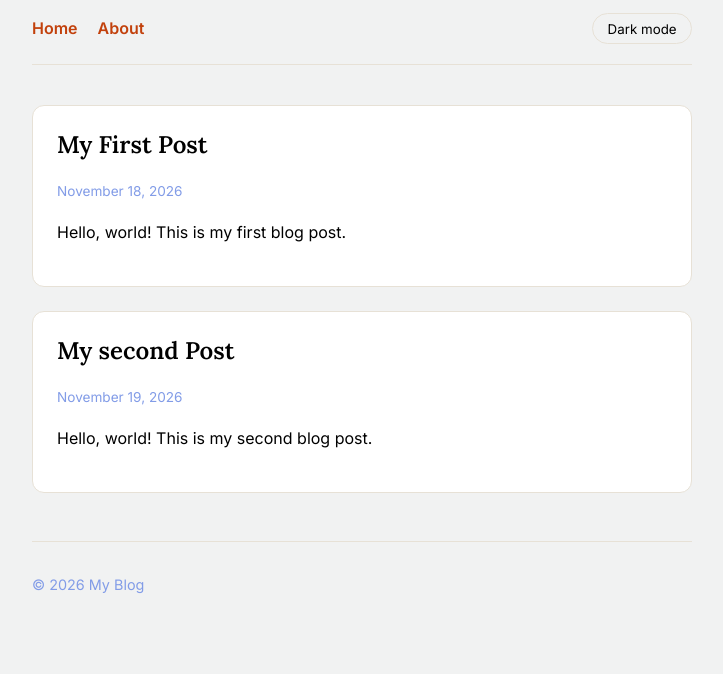
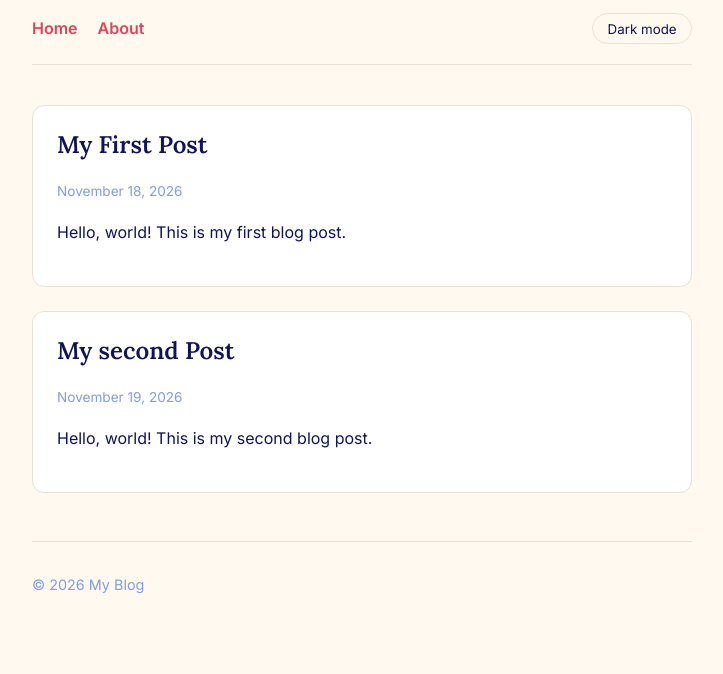
Before and after one commit to grod06/blog, a plain HTML site: page index.html in a window 1280 px wide. Shown: the part 126-800 px from the top of the page, without its empty margins (278-1001 px from the left). Drawn offline with Linux system fonts and the light colour scheme.

```diff
--- a/style.css
+++ b/style.css
@@ -1,17 +1,17 @@
 :root {
-  --bg: #f1f2f2;
-  --text: ##0F1359;
+  --bg: #fff9f0;
+  --text: #0F1359;
   --muted: #829CE7;
-  --accent: #c2410c;
+  --accent: #E14458;
   --card: #ffffff;
   --border: #e7e1d6;
 }
 
 body.dark {
   --bg: #16181d;
-  --text: #e8e6e3;
+  --text: #7CB8E1;
   --muted: #9a9a9a;
-  --accent: #fb923c;
+  --accent: #E14458;
   --card: #1f2229;
   --border: #2d313a;
 }
```
